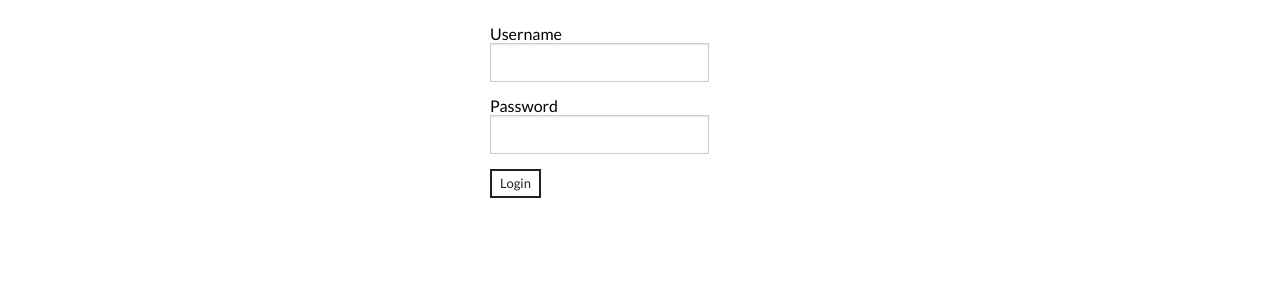
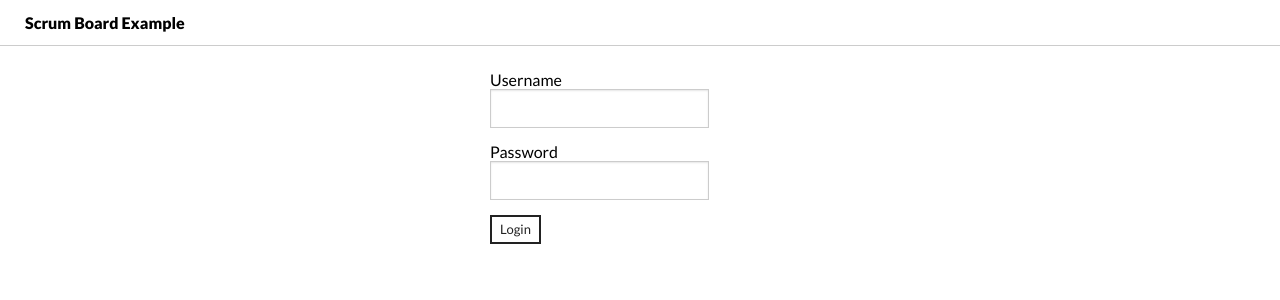
Before and after one commit to boyl/lighteddjango, a Django app: page / in a window 1280 px wide. Shown: the top 300 px of the page. Run offline with Django 3.2, Linux system fonts and the light colour scheme.

Commit message:
section 6: SPA web

```diff
--- a/board/static/board/css/board.css
+++ b/board/static/board/css/board.css
@@ -55,6 +55,12 @@ input, textarea {
 /* Header
 =====================
  */
+
+header {
+    height: 45px;
+    line-height: 45px;
+    border-bottom: 1px solid #CCC;
+}
 
 header .title {
     font-weight: 900;
--- a/board/static/board/js/router.js
+++ b/board/static/board/js/router.js
@@ -9,6 +9,7 @@
             this.current = null;
             this.header = new app.views.HeaderView();
             $('body').prepend(this.header.el);
+            this.header.render();  // It should render template always.
             Backbone.history.start();
         },
         home: function () {
@@ -32,6 +33,7 @@
                 var args = _.without(arguments, original);
                 if (app.session.authenticated()){
                     original.apply(this, args);
+                    //this.header.render();  // It seems lost this step when user already login.
                 }
                 else{
                     // Show the login screen before calling the view
```
